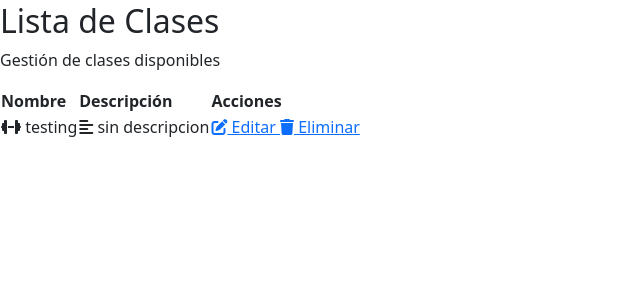
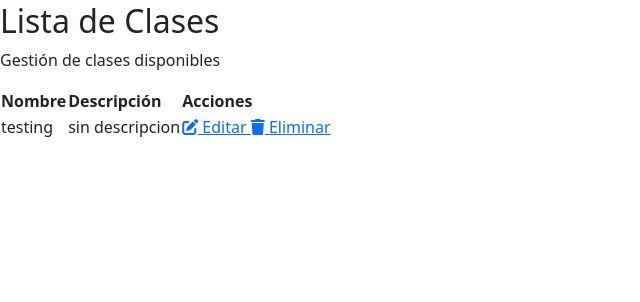
Before and after one commit to MaxEzequiel/Deimos, a Django app: page /list-class/ in a window 1280 px wide. Shown: the part 54-356 px from the top of the page, without its empty margins (0-640 px from the left). Run offline with Django 5.2, Linux system fonts and the light colour scheme; a user stored in the database is signed in; data comes from the database, SQL or seed files in the repository.

Commit message:
list_class

```diff
--- a/crud_auth_original/classes/templates/list_class.html
+++ b/crud_auth_original/classes/templates/list_class.html
@@ -21,10 +21,10 @@
                     {% for course in courses %}
                     <tr>
                         <td data-label="Nombre" class="plan-name-cell">
-                            <i class="fas fa-dumbbell"></i> {{ course.name }}
+                            {{ course.name }}
                         </td>
                         <td data-label="Descripción">
-                            <i class="fas fa-align-left"></i> {{ course.description }}
+                             {{ course.description }}
                         </td>
                         <td data-label="Acciones" class="plan-actions-cell">
                             <a href="{% url 'edit_class' course.id %}" class="action-btn edit-btn">
```
